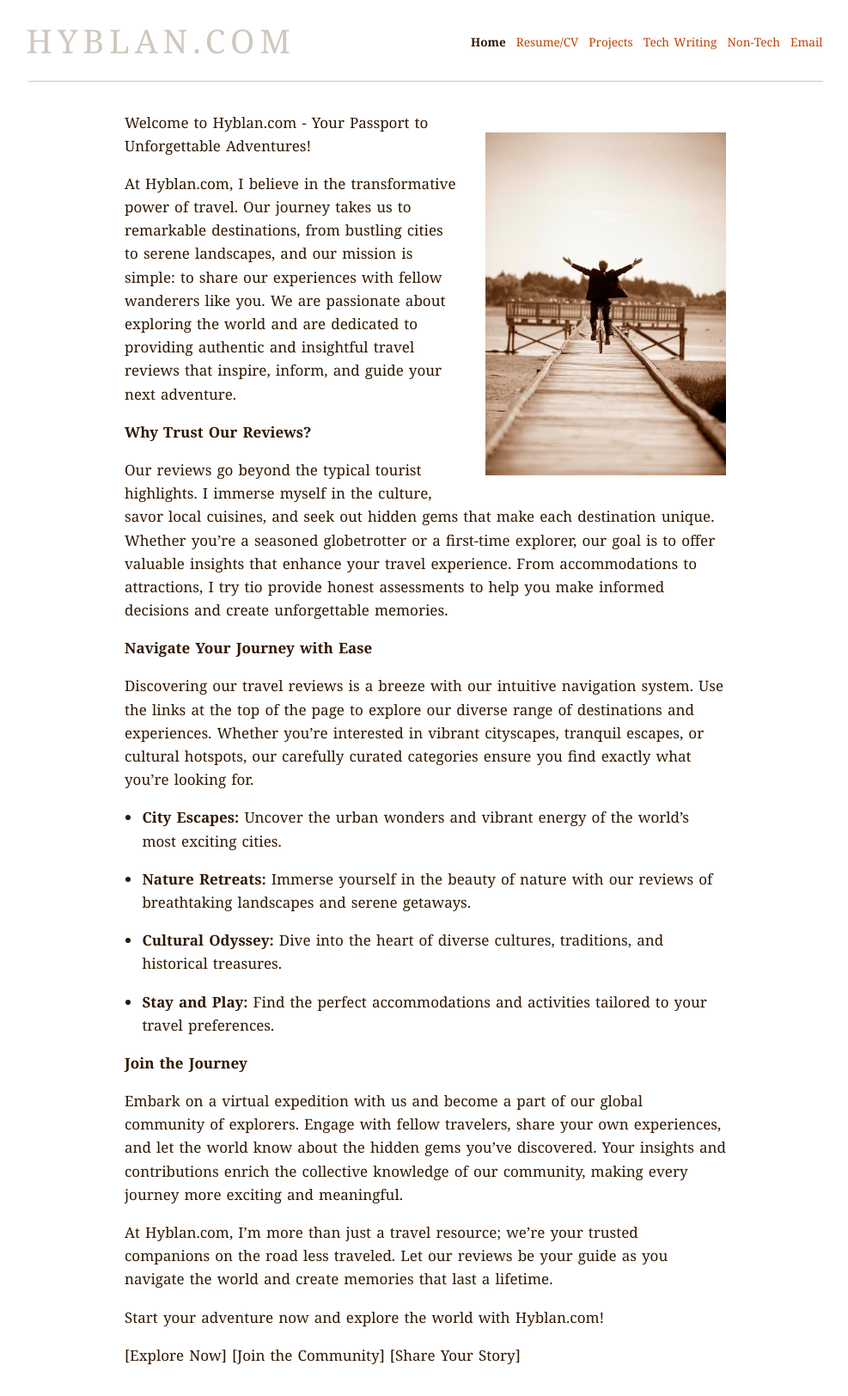
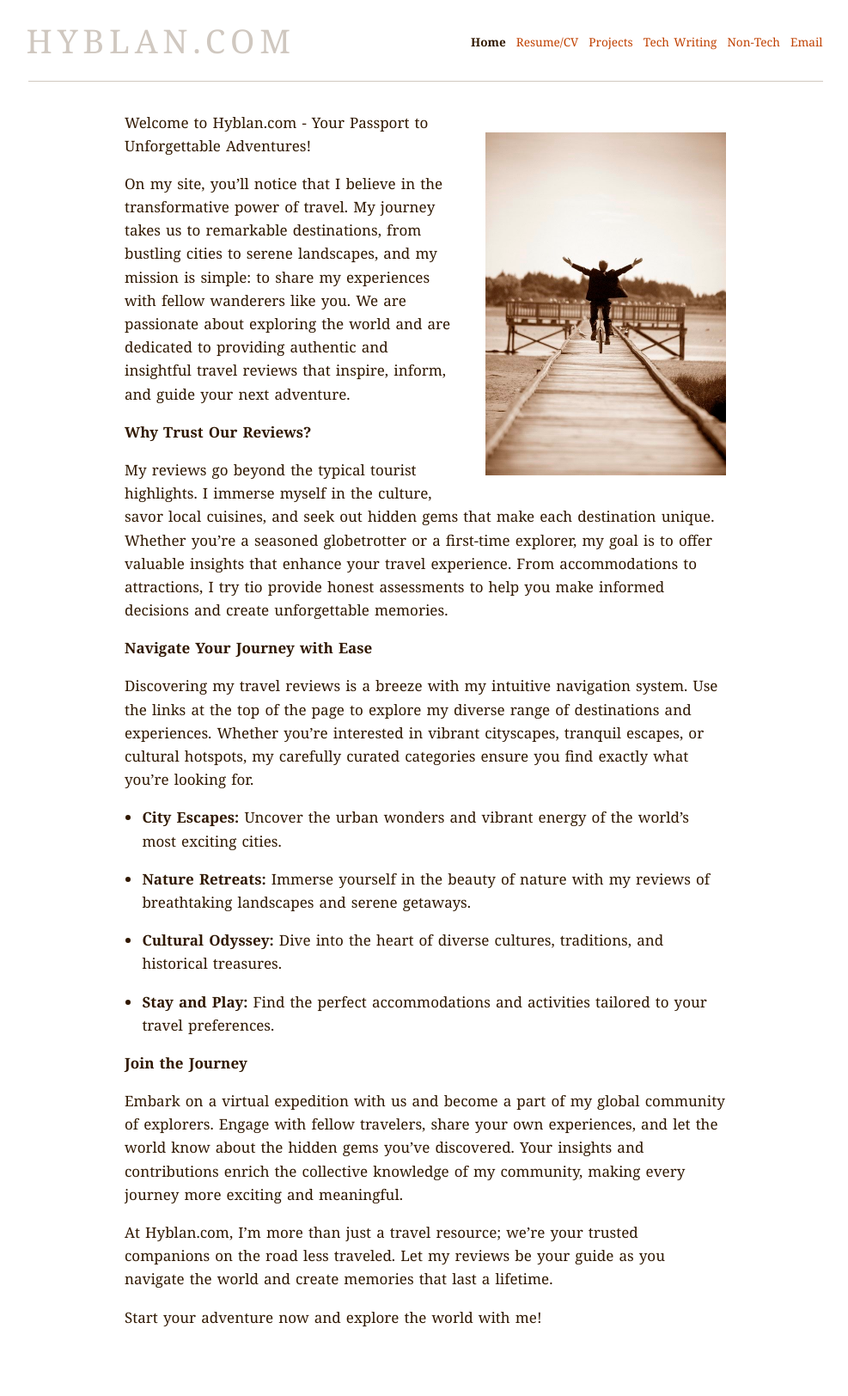
Before and after one commit to hyblancode/hyblancode.github.io, a Jekyll site: the page built from index.md, in a window 1280 px wide. Shown: the whole page at 86% size, without its empty margins (145-1132 px from the left). Built offline with Jekyll 4.4.1, drawn with Linux system fonts in a browser that asks for light colours; after the commit the page ends 1580 px from its top, so only the background shows below that.

Commit message:
more landing page updates

```diff
--- a/index.md
+++ b/index.md
@@ -8,19 +8,19 @@
 
 Welcome to Hyblan.com - Your Passport to Unforgettable Adventures!
 
-At Hyblan.com, I believe in the transformative power of travel. Our journey takes us to remarkable destinations, from bustling cities to serene landscapes, and our mission is simple: to share our experiences with fellow wanderers like you. We are passionate about exploring the world and are dedicated to providing authentic and insightful travel reviews that inspire, inform, and guide your next adventure.
+On my site, you'll notice that I believe in the transformative power of travel. My journey takes us to remarkable destinations, from bustling cities to serene landscapes, and my mission is simple: to share my experiences with fellow wanderers like you. We are passionate about exploring the world and are dedicated to providing authentic and insightful travel reviews that inspire, inform, and guide your next adventure.
 
 **Why Trust Our Reviews?**
 
-Our reviews go beyond the typical tourist highlights. I immerse myself in the culture, savor local cuisines, and seek out hidden gems that make each destination unique. Whether you're a seasoned globetrotter or a first-time explorer, our goal is to offer valuable insights that enhance your travel experience. From accommodations to attractions, I try tio provide honest assessments to help you make informed decisions and create unforgettable memories.
+My reviews go beyond the typical tourist highlights. I immerse myself in the culture, savor local cuisines, and seek out hidden gems that make each destination unique. Whether you're a seasoned globetrotter or a first-time explorer, my goal is to offer valuable insights that enhance your travel experience. From accommodations to attractions, I try tio provide honest assessments to help you make informed decisions and create unforgettable memories.
 
 **Navigate Your Journey with Ease**
 
-Discovering our travel reviews is a breeze with our intuitive navigation system. Use the links at the top of the page to explore our diverse range of destinations and experiences. Whether you're interested in vibrant cityscapes, tranquil escapes, or cultural hotspots, our carefully curated categories ensure you find exactly what you're looking for.
+Discovering my travel reviews is a breeze with my intuitive navigation system. Use the links at the top of the page to explore my diverse range of destinations and experiences. Whether you're interested in vibrant cityscapes, tranquil escapes, or cultural hotspots, my carefully curated categories ensure you find exactly what you're looking for.
 
 - **City Escapes:** Uncover the urban wonders and vibrant energy of the world's most exciting cities.
 
-- **Nature Retreats:** Immerse yourself in the beauty of nature with our reviews of breathtaking landscapes and serene getaways.
+- **Nature Retreats:** Immerse yourself in the beauty of nature with my reviews of breathtaking landscapes and serene getaways.
 
 - **Cultural Odyssey:** Dive into the heart of diverse cultures, traditions, and historical treasures.
 
@@ -28,10 +28,8 @@
 
 **Join the Journey**
 
-Embark on a virtual expedition with us and become a part of our global community of explorers. Engage with fellow travelers, share your own experiences, and let the world know about the hidden gems you've discovered. Your insights and contributions enrich the collective knowledge of our community, making every journey more exciting and meaningful.
+Embark on a virtual expedition with us and become a part of my global community of explorers. Engage with fellow travelers, share your own experiences, and let the world know about the hidden gems you've discovered. Your insights and contributions enrich the collective knowledge of my community, making every journey more exciting and meaningful.
 
-At Hyblan.com, I'm more than just a travel resource; we're your trusted companions on the road less traveled. Let our reviews be your guide as you navigate the world and create memories that last a lifetime.
+At Hyblan.com, I'm more than just a travel resource; we're your trusted companions on the road less traveled. Let my reviews be your guide as you navigate the world and create memories that last a lifetime.
 
-Start your adventure now and explore the world with Hyblan.com!
-
-[Explore Now] [Join the Community] [Share Your Story]
+Start your adventure now and explore the world with me!
```
